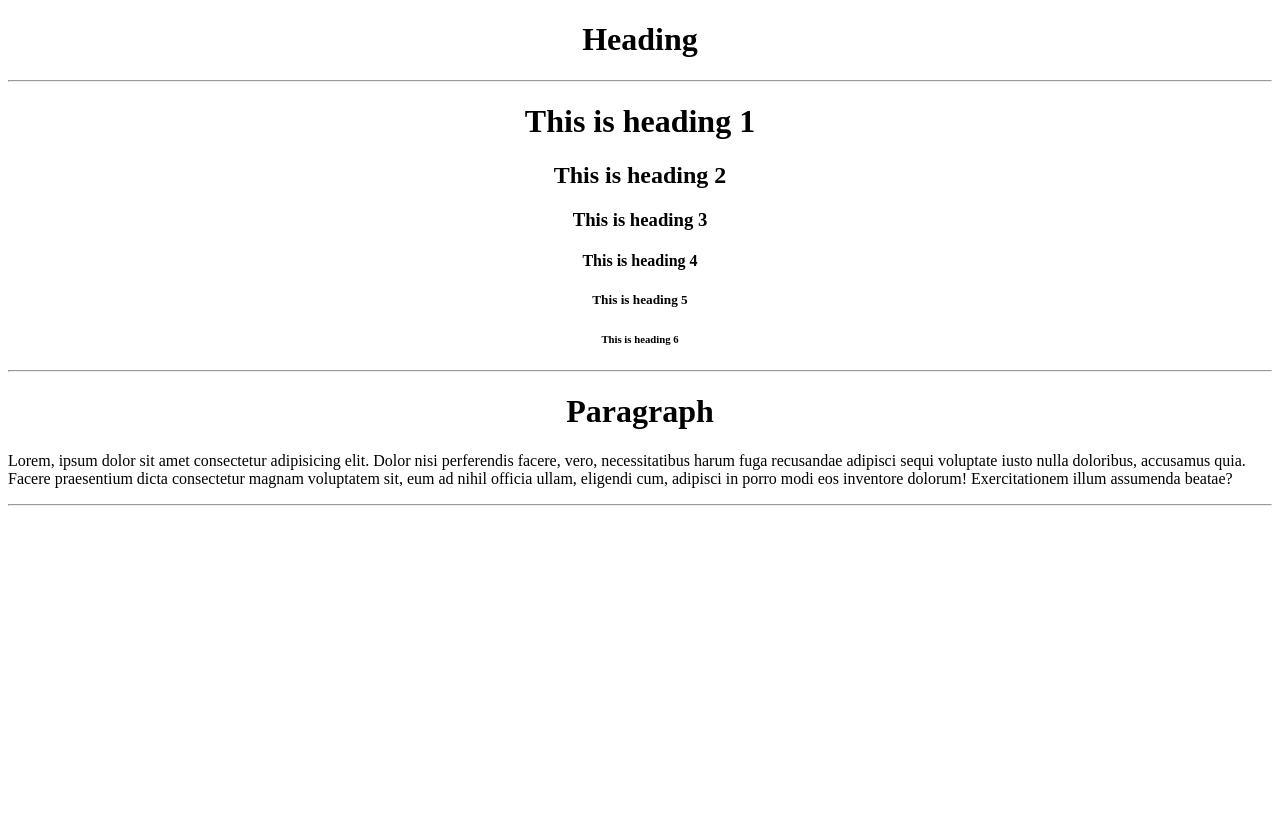
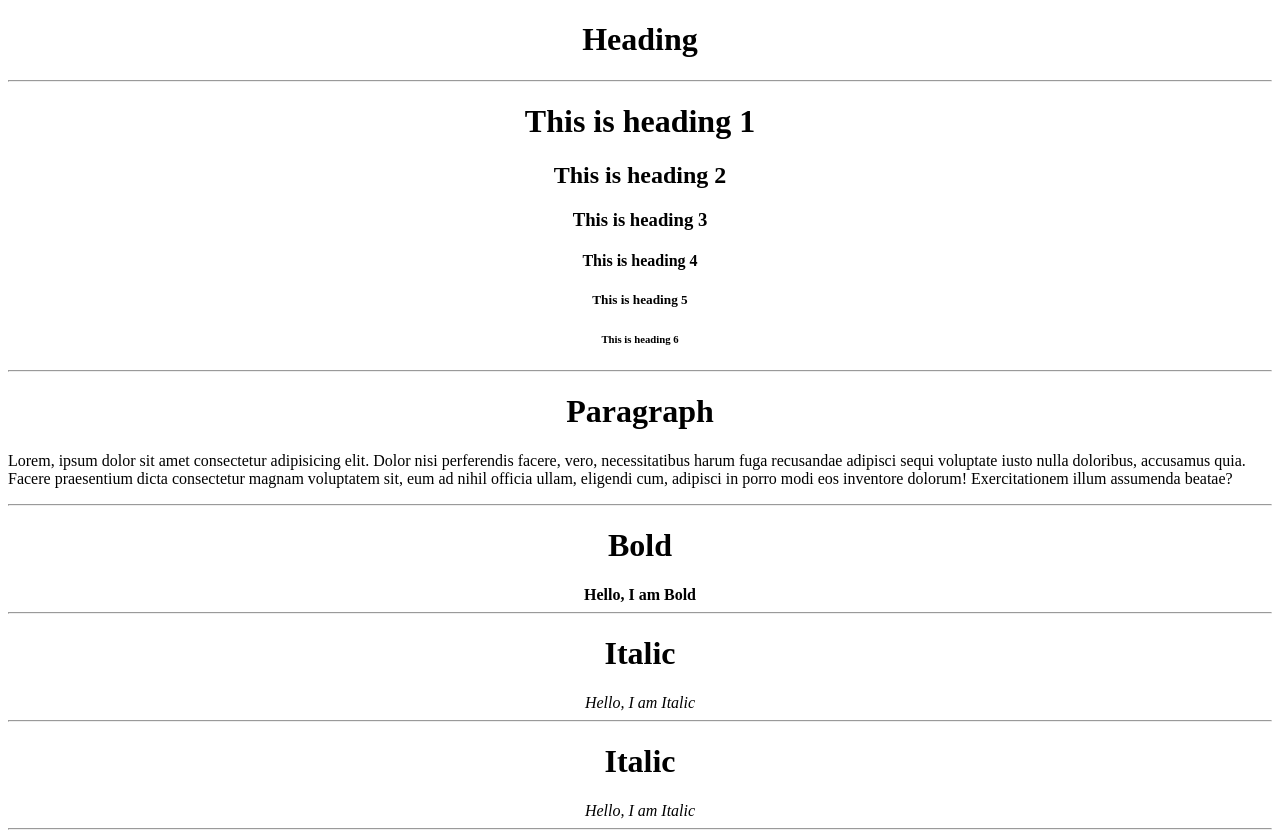
Before and after one commit to Miza-nur/HTML-Project, a plain HTML site: page index.html in a window 1280 px wide. Before the commit the page ends 800 px from the top, so only its background shows below. Drawn offline with Linux system fonts and the light colour scheme.

Commit message:
bold & italic

```diff
--- a/index.html
+++ b/index.html
@@ -6,7 +6,7 @@
     <title>My HTML Project</title>
 </head>
 <body>
-    <!--using <h1...h6> tag-->
+<!--using <h1...h6> tag-->
     <div style="text-align: center;">
         <h1>Heading</h1>
         <hr>
@@ -18,12 +18,32 @@
         <h6>This is heading 6</h6>
     </div>
     <hr>
-    <!--using <P> tag-->
+ <!--using <P> tag-->
         <h1 style="text-align: center;">Paragraph</h1>
         <p>
             Lorem, ipsum dolor sit amet consectetur adipisicing elit. Dolor nisi perferendis facere, vero, necessitatibus harum fuga recusandae adipisci sequi voluptate iusto nulla doloribus, accusamus quia. Facere praesentium dicta consectetur magnam voluptatem sit, eum ad nihil officia ullam, eligendi cum, adipisci in porro modi eos inventore dolorum! Exercitationem illum assumenda beatae?
         </p>
+<!--using <b> tag-->
         <hr>
+        <div style="text-align: center;">
+            <h1>Bold</h1>
+        <b>Hello, I am Bold</b>
+        </div>
+        <hr>
+<!--using <i> tag-->
+    <div style="text-align: center;">
+    <h1>Italic</h1>
+    <i>Hello, I am Italic</i>
+    </div>
+    <hr>
+
+<!--using <i> tag-->
+        <div style="text-align: center;">
+            <h1>Italic</h1>
+            <i>Hello, I am Italic</i>
+            </div>
+            <hr>
+
 
 
 
```
